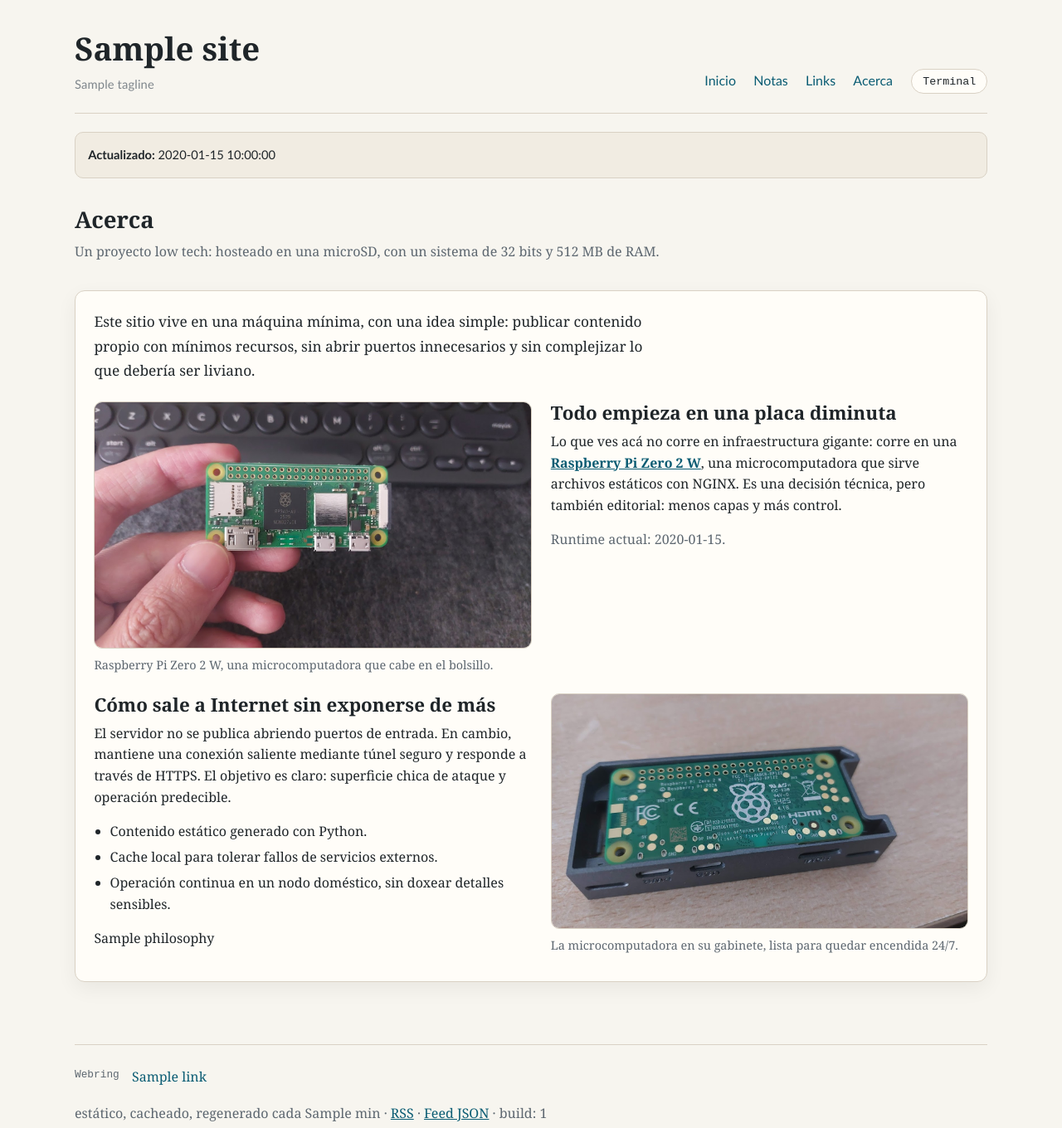
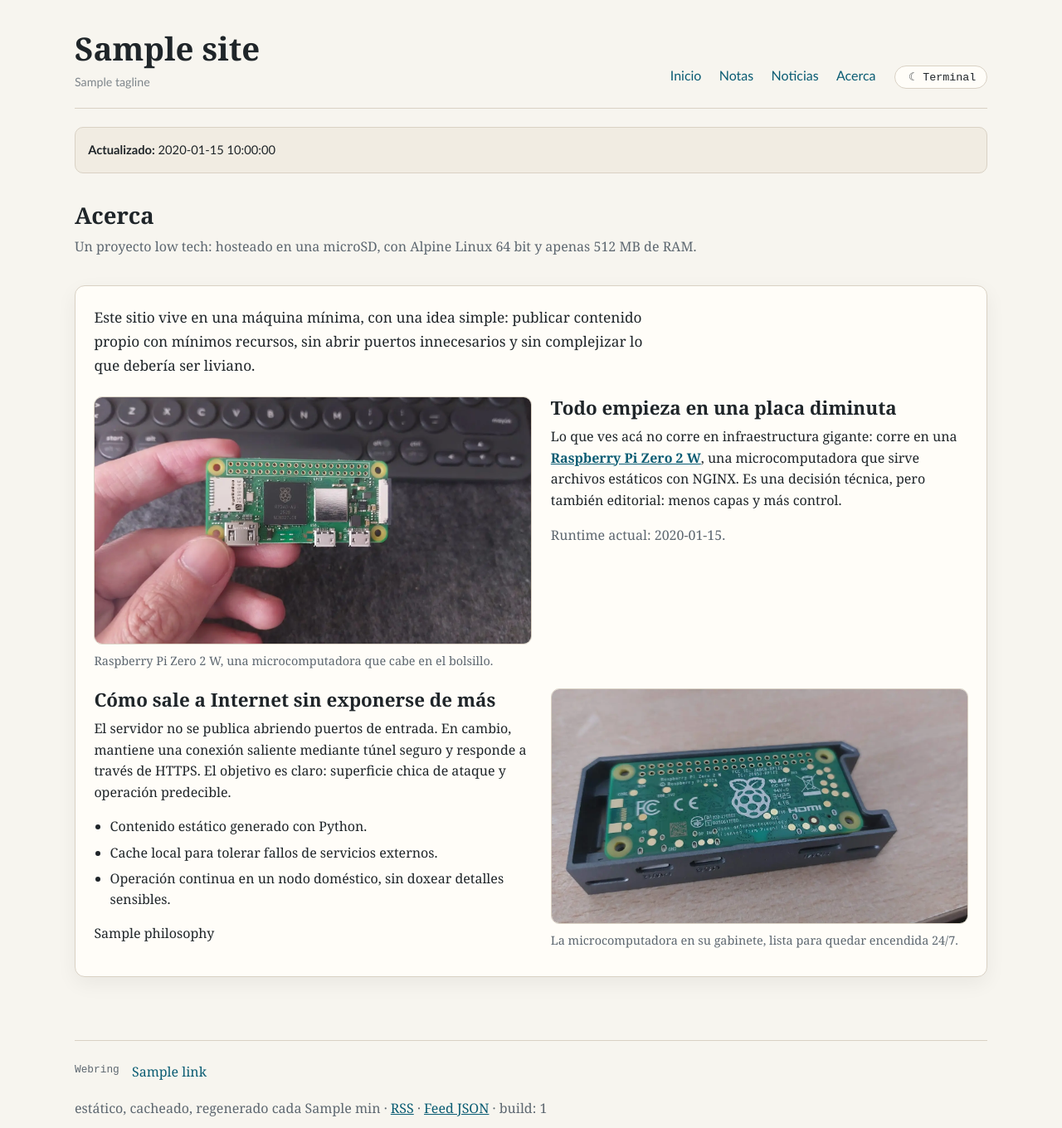
Before and after one commit to nicozica/nico-log, a Python web app: template templates/about_index.html in a window 1280 px wide. Shown: the top 1360 px of the page at 83% size. Run offline with Jinja, Linux system fonts and the light colour scheme; the template is opened without the code that fills it: most values are stand-ins (such as "Sample title", 1, 10 or a date in 2020).

Commit message:
Refresh site presentation and news section

```diff
--- a/static/css/main.css
+++ b/static/css/main.css
@@ -115,8 +115,9 @@ button:focus-visible {
   margin: var(--space-1) 0 0;
   color: var(--muted);
   opacity: 0.78;
-  font-size: 0.92rem;
-  letter-spacing: 0.01em;
+  font-size: 0.89rem;
+  letter-spacing: 0;
+  line-height: 1.25;
   font-family: "Trebuchet MS", "Segoe UI", sans-serif;
 }
 
@@ -141,6 +142,9 @@ button:focus-visible {
 
 .theme-toggle {
   justify-self: start;
+  display: inline-flex;
+  align-items: center;
+  gap: 0.38rem;
   font-family: "Courier New", Courier, monospace;
   border: 1px solid var(--border);
   background: var(--surface);
@@ -148,6 +152,20 @@ button:focus-visible {
   border-radius: 999px;
   padding: 0.4rem 0.8rem;
   cursor: pointer;
+}
+
+.theme-toggle__icon {
+  display: inline-flex;
+  align-items: center;
+  justify-content: center;
+  width: 0.9rem;
+  font-size: 0.82rem;
+  line-height: 1;
+  opacity: 0.82;
+}
+
+.theme-toggle__label {
+  line-height: 1;
 }
 
 .status-bar {
@@ -633,6 +651,26 @@ button.copy-btn {
   max-width: 70ch;
 }
 
+.note-photo {
+  margin: var(--space-3) 0;
+  max-width: 70ch;
+  display: grid;
+  gap: var(--space-1);
+}
+
+.note-photo img {
+  display: block;
+  width: 100%;
+  height: auto;
+  border-radius: 10px;
+  border: 1px solid var(--border);
+}
+
+.note-photo figcaption {
+  color: var(--muted);
+  font-size: 0.9rem;
+}
+
 .note-card strong,
 .note-card b,
 .note-body strong,
--- a/static/js/main.js
+++ b/static/js/main.js
@@ -3,6 +3,8 @@
 
   const root = document.documentElement;
   const toggleButton = document.getElementById("theme-toggle");
+  const toggleButtonIcon = toggleButton ? toggleButton.querySelector(".theme-toggle__icon") : null;
+  const toggleButtonLabel = toggleButton ? toggleButton.querySelector(".theme-toggle__label") : null;
   const COVER_FALLBACK_SRC = "/assets/img/blurfm-cover-default.svg";
   const NOW_UNAVAILABLE_LABEL = "No disponible";
   const COVER_CACHE_PREFIX = "cover|";
@@ -24,7 +26,18 @@
 
     const terminalEnabled = theme === "terminal";
     toggleButton.setAttribute("aria-pressed", String(terminalEnabled));
-    toggleButton.textContent = terminalEnabled ? "Editorial" : "Terminal";
+    toggleButton.setAttribute(
+      "aria-label",
+      terminalEnabled ? "Cambiar a modo editorial" : "Cambiar a modo terminal"
+    );
+
+    if (toggleButtonIcon) {
+      toggleButtonIcon.textContent = terminalEnabled ? "☼" : "☾";
+    }
+
+    if (toggleButtonLabel) {
+      toggleButtonLabel.textContent = terminalEnabled ? "Editorial" : "Terminal";
+    }
   }
 
   function readTheme() {
--- a/templates/about_index.html
+++ b/templates/about_index.html
@@ -3,7 +3,7 @@
 {% block content %}
 <section class="section-head">
   <h2 class="section-title">Acerca</h2>
-  <p>Un proyecto low tech: hosteado en una microSD, con un sistema de 32 bits y 512 MB de RAM.</p>
+  <p>Un proyecto low tech: hosteado en una microSD, con Alpine Linux 64 bit y apenas 512 MB de RAM.</p>
 </section>
 
 <section class="card prose about-story">
@@ -14,7 +14,7 @@
 
   <div class="about-scene">
     <figure class="about-photo">
-      <img src="/assets/img/about/pizero.jpg" alt="Raspberry Pi Zero 2 W en primer plano" loading="lazy" />
+      <img src="/assets/img/about/pizero.webp" alt="Raspberry Pi Zero 2 W en primer plano" loading="lazy" />
       <figcaption>Raspberry Pi Zero 2 W, una microcomputadora que cabe en el bolsillo.</figcaption>
     </figure>
     <div class="about-copy">
@@ -30,7 +30,7 @@
 
   <div class="about-scene about-scene-reverse">
     <figure class="about-photo">
-      <img src="/assets/img/about/pizero-in-pod.jpg" alt="Raspberry Pi Zero 2 W montada en su gabinete" loading="lazy" />
+      <img src="/assets/img/about/pizero-in-pod.webp" alt="Raspberry Pi Zero 2 W montada en su gabinete" loading="lazy" />
       <figcaption>La microcomputadora en su gabinete, lista para quedar encendida 24/7.</figcaption>
     </figure>
     <div class="about-copy">
--- a/templates/base.html
+++ b/templates/base.html
@@ -6,6 +6,21 @@
     <meta name="theme-color" content="#0b0f0e" />
     <title>{% if page_title %}{{ page_title }} · {% endif %}{{ site.title }}</title>
     <meta name="description" content="{{ site.description }}" />
+    <meta property="og:type" content="website" />
+    <meta property="og:title" content="{% if page_title %}{{ page_title }} · {% endif %}{{ site.title }}" />
+    <meta property="og:description" content="{{ site.description }}" />
+    <meta property="og:url" content="{{ site.domain.rstrip('/') }}{{ current_path }}" />
+    <meta property="og:site_name" content="{{ site.title }}" />
+    <meta property="og:image" content="{{ site.domain.rstrip('/') }}/assets/img/logo_nicolog.png" />
+    <meta property="og:image:type" content="image/png" />
+    <meta property="og:image:width" content="1200" />
+    <meta property="og:image:height" content="630" />
+    <meta property="og:image:alt" content="{{ site.title }}" />
+    <meta name="twitter:card" content="summary_large_image" />
+    <meta name="twitter:title" content="{% if page_title %}{{ page_title }} · {% endif %}{{ site.title }}" />
+    <meta name="twitter:description" content="{{ site.description }}" />
+    <meta name="twitter:image" content="{{ site.domain.rstrip('/') }}/assets/img/logo_nicolog.png" />
+    <meta name="twitter:image:alt" content="{{ site.title }}" />
     <link rel="icon" href="/favicon-v2.svg" type="image/svg+xml" />
     <link rel="shortcut icon" href="/favicon.ico" />
     <link rel="alternate" type="application/rss+xml" title="{{ site.title }} notas RSS" href="/notes/rss.xml" />
@@ -39,11 +54,12 @@
       <nav class="site-nav" aria-label="Navegación principal">
         <a href="/" {% if current_path == '/' %}aria-current="page"{% endif %}>Inicio</a>
         <a href="/notes/" {% if current_path.startswith('/notes/') %}aria-current="page"{% endif %}>Notas</a>
-        <a href="/links/" {% if current_path.startswith('/links/') %}aria-current="page"{% endif %}>Links</a>
+        <a href="/noticias/" {% if current_path.startswith('/noticias/') %}aria-current="page"{% endif %}>Noticias</a>
         <a href="/about/" {% if current_path.startswith('/about/') %}aria-current="page"{% endif %}>Acerca</a>
       </nav>
-      <button id="theme-toggle" class="theme-toggle" type="button" aria-pressed="false" aria-label="Alternar modo terminal">
-        Terminal
+      <button id="theme-toggle" class="theme-toggle" type="button" aria-pressed="false" aria-label="Cambiar a modo terminal">
+        <span class="theme-toggle__icon" aria-hidden="true">☾</span>
+        <span class="theme-toggle__label">Terminal</span>
       </button>
     </header>
 
--- a/templates/index.html
+++ b/templates/index.html
@@ -102,11 +102,11 @@
     </section>
 
     <section class="card compact">
-      <h2 class="section-title">Links</h2>
+      <h2 class="section-title">Noticias</h2>
       {% set links = links_preview[:6] %}
       {% set list_class = "link-list-compact" %}
       {% include "partials/link_list.html" %}
-      <p><a href="/links/">Ver todos</a></p>
+      <p><a href="/noticias/">Ver todas</a></p>
     </section>
   </aside>
 </section>
--- a/templates/links_index.html
+++ b/templates/links_index.html
@@ -2,8 +2,8 @@
 
 {% block content %}
 <section class="section-head">
-  <h2 class="section-title">Links</h2>
-  <p>Entradas recientes combinadas desde la lista RSS configurada.</p>
+  <h2 class="section-title">Noticias</h2>
+  <p>Entradas frescas combinadas desde la lista RSS configurada.</p>
 </section>
 
 <section class="card">
--- a/templates/partials/link_list.html
+++ b/templates/partials/link_list.html
@@ -6,5 +6,7 @@
         {{ link.source }}{% if link.published_label %} · {{ link.published_label }}{% endif %}
       </span>
     </li>
+  {% else %}
+    <li class="link-item empty-state">No hay noticias frescas por ahora.</li>
   {% endfor %}
 </ul>
```
Also changed, not shown: content/config.yaml (+6 -3 lines), generator/build.py (+18 -2 lines), generator/lib/feeds.py (+20 -16 lines), templates/redirect.html (added, +12 -0 lines), static/img/about/pizero-in-pod.jpg (deleted), static/img/about/pizero-in-pod.webp (added), static/img/about/pizero.jpg (deleted), static/img/about/pizero.webp (added), static/img/logo_nicolog.png (added).
